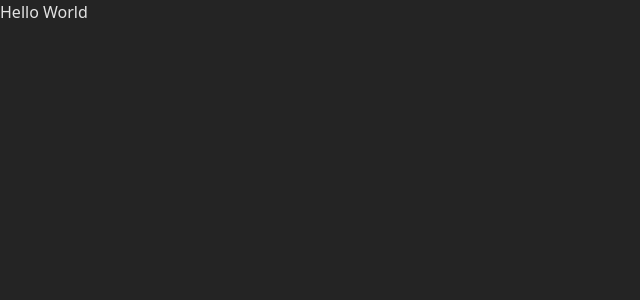
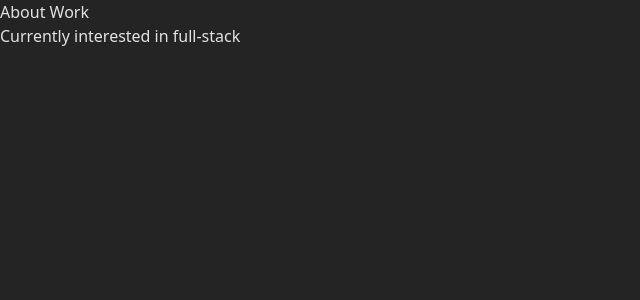
Before and after one commit to Derrc/website-v1, a Vue app in the folder frontend/: page / in a window 1280 px wide. Shown: the top 300 px of the page, without its empty margins (0-640 px from the left). Built offline with nearby package versions, Linux system fonts and the light colour scheme.

Commit message:
add initial routes / typed.js title

```diff
--- a/frontend/package.json
+++ b/frontend/package.json
@@ -9,9 +9,12 @@
     "preview": "vite preview"
   },
   "dependencies": {
-    "vue": "^3.4.15"
+    "typed.js": "^2.1.0",
+    "vue": "^3.4.15",
+    "vue-router": "^4.2.5"
   },
   "devDependencies": {
+    "@types/node": "^20.11.19",
     "@vitejs/plugin-vue": "^5.0.3",
     "autoprefixer": "^10.4.17",
     "postcss": "^8.4.35",
--- a/frontend/src/App.vue
+++ b/frontend/src/App.vue
@@ -1,7 +1,10 @@
-<script setup lang="ts"></script>
+<script setup lang="ts">
+import NavBar from "./components/NavBar.vue";
+</script>
 
 <template>
-  <div className="text-3xl text-center font-mk p-10">Hello World</div>
+  <NavBar />
+  <router-view />
 </template>
 
 <style scoped></style>
--- /dev/null
+++ b/frontend/src/components/NavBar.vue
@@ -0,0 +1,8 @@
+<script setup lang="ts"></script>
+
+<template>
+  <div>
+    <router-link to="/"> About </router-link>
+    <router-link to="/work"> Work </router-link>
+  </div>
+</template>
--- /dev/null
+++ b/frontend/src/router/index.ts
@@ -0,0 +1,11 @@
+import { createRouter, createWebHistory } from "vue-router";
+import AboutViewVue from "../views/AboutView.vue";
+import WorkViewVue from "../views/WorkView.vue";
+
+export const router = createRouter({
+  history: createWebHistory(import.meta.env.BASE_URL),
+  routes: [
+    { path: "/", component: AboutViewVue },
+    { path: "/work", component: WorkViewVue },
+  ],
+});
--- /dev/null
+++ b/frontend/src/views/AboutView.vue
@@ -0,0 +1,30 @@
+<script setup lang="ts">
+import Typed from "typed.js";
+import { onMounted, onUnmounted, ref } from "vue";
+
+const typed = ref<Typed>();
+
+onMounted(() => {
+  typed.value = new Typed("#typed", {
+    strings: [
+      "Hi, I'm Derrick",
+      "I'm an aspiring developer",
+      "Currently interested in full-stack development",
+      "Hi, I'm Derrick",
+    ],
+    typeSpeed: 50,
+    backSpeed: 25,
+    showCursor: false,
+  });
+});
+
+onUnmounted(() => {
+  typed.value?.destroy();
+});
+</script>
+
+<template>
+  <div className="p-10">
+    <span id="typed" className="text-3xl font-mk" />
+  </div>
+</template>
--- /dev/null
+++ b/frontend/src/views/WorkView.vue
@@ -0,0 +1,5 @@
+<script setup lang="ts"></script>
+
+<template>
+  <div>Work</div>
+</template>
```
Also changed, not shown: frontend/src/main.ts (+6 -1 lines), 1 other file (tests, documents, lock files or other folders).
